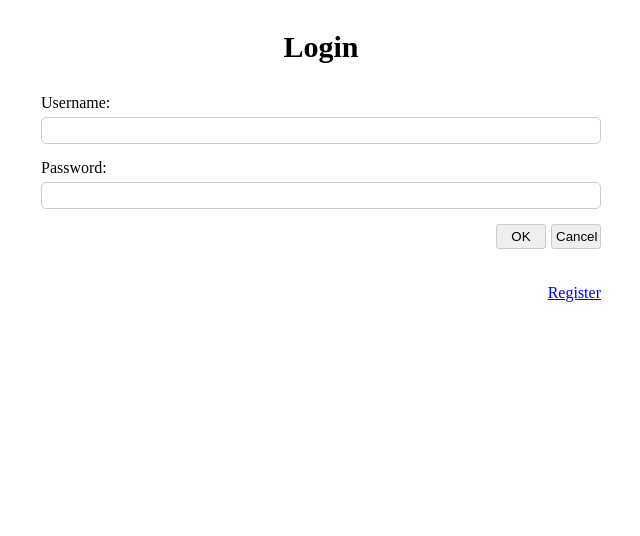
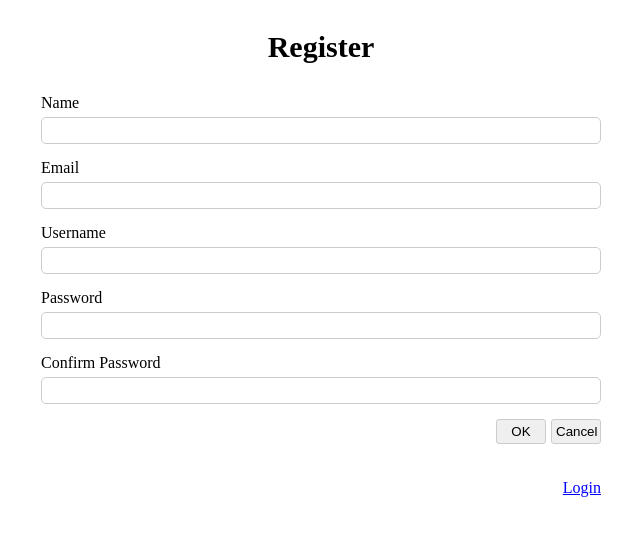
Before and after one commit to mtlaguerre/Pass-Unite, a React (Vite) app: page / in a window 1280 px wide. Both pictures are taken after a click on the element "Register". Shown: the top 536 px of the page, without its empty margins (319-959 px from the left). Built offline with nearby package versions, Linux system fonts and the light colour scheme.

Commit message:
login/register toggle added
clicking the blue, underlined Login or Register text swaps between the login form and the register form

```diff
--- a/src/App.tsx
+++ b/src/App.tsx
@@ -1,3 +1,4 @@
+import { useState } from 'react';
 import Login from './components/Login';
 import Register from './components/Register';
 import HomePage from './components/HomePage';
@@ -7,17 +8,21 @@ import SettingsPage from './components/SettingsPage';
 
 function App() {
 
-	let showLogin = true;
-	let showRegister = !showLogin;
+	const [showLogin, setShowLogin] = useState(true);
+
 	let showHome = false;
 	let showAddProfiles = false;
 	let showCredentials = false;
 	let showSettings = false;
 
+	function handleLoginOrRegisterClick() {
+		setShowLogin(!showLogin);
+	}
+
 	return (
 		<>
-			{showLogin && <Login />}
-			{showRegister && <Register />}
+			{showLogin && <Login onRegisterClick={handleLoginOrRegisterClick} />}
+			{!showLogin && <Register onLoginClick={handleLoginOrRegisterClick} />}
 			{showHome && <HomePage />}
 			{showAddProfiles && <AddProfilesPage />}
 			{showCredentials && <CredentialsPage />}
--- a/src/components/Login.tsx
+++ b/src/components/Login.tsx
@@ -1,4 +1,4 @@
-export default function Login() {
+export default function Login({ onRegisterClick }) {
 
     return (
         <>
@@ -14,7 +14,7 @@ export default function Login() {
                 <button>OK</button>
                 <button>Cancel</button>
 
-                <p className='registerLink'>Register</p>
+                <p className='registerLink' onClick={onRegisterClick}>Register</p>
             </form>
 
         </>
--- a/src/components/Register.tsx
+++ b/src/components/Register.tsx
@@ -1,4 +1,4 @@
-export default function Register() {
+export default function Register({ onLoginClick }) {
 
     return (
         <>
@@ -23,7 +23,7 @@ export default function Register() {
                 <button>OK</button>
                 <button>Cancel</button>
 
-                <p className='loginLink'>Login</p>
+                <p className='loginLink' onClick={onLoginClick}>Login</p>
             </form>
 
         </>
```
